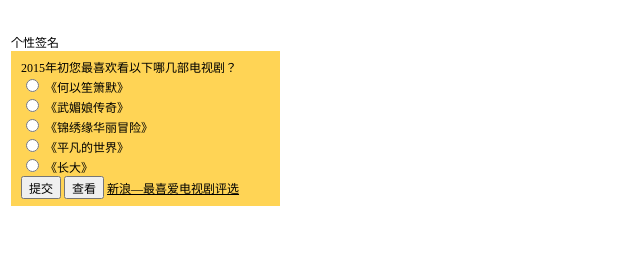
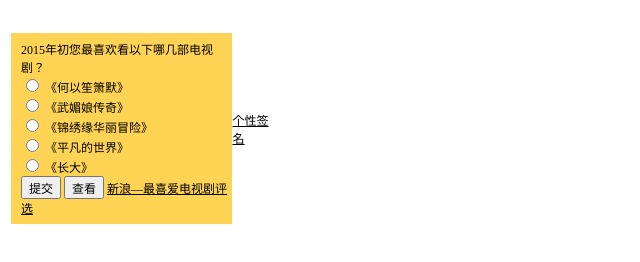
Before and after one commit to zjw0428/zjw0428.github.io, a plain HTML site: page index.html in a window 1280 px wide. Shown: the whole page, without its empty margins (0-640 px from the left). Drawn offline with Linux system fonts and the light colour scheme.

Commit message:
Update index.html

```diff
--- a/index.html
+++ b/index.html
@@ -64,8 +64,8 @@ a {
        <input type="button" name="viewresult" value="查看">
        <a href="index1.html">新浪—最喜爱电视剧评选</a>
        </td>
-   </tr>
-	       <tr>个性签名</tr>
+	<td><a href="index2.html"> 个性签名</a></td>
+</tr>
 
 </table>
 </form>
```
